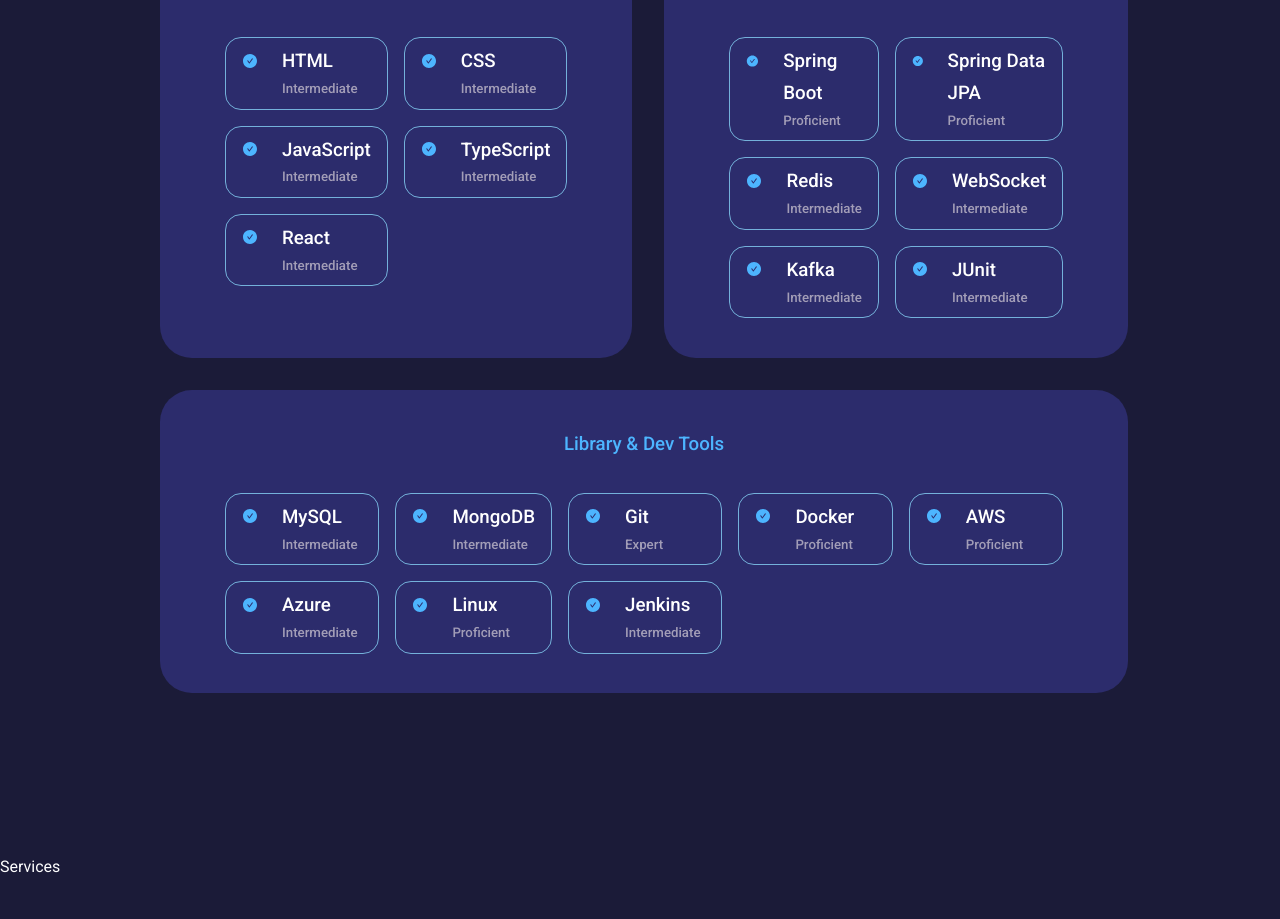
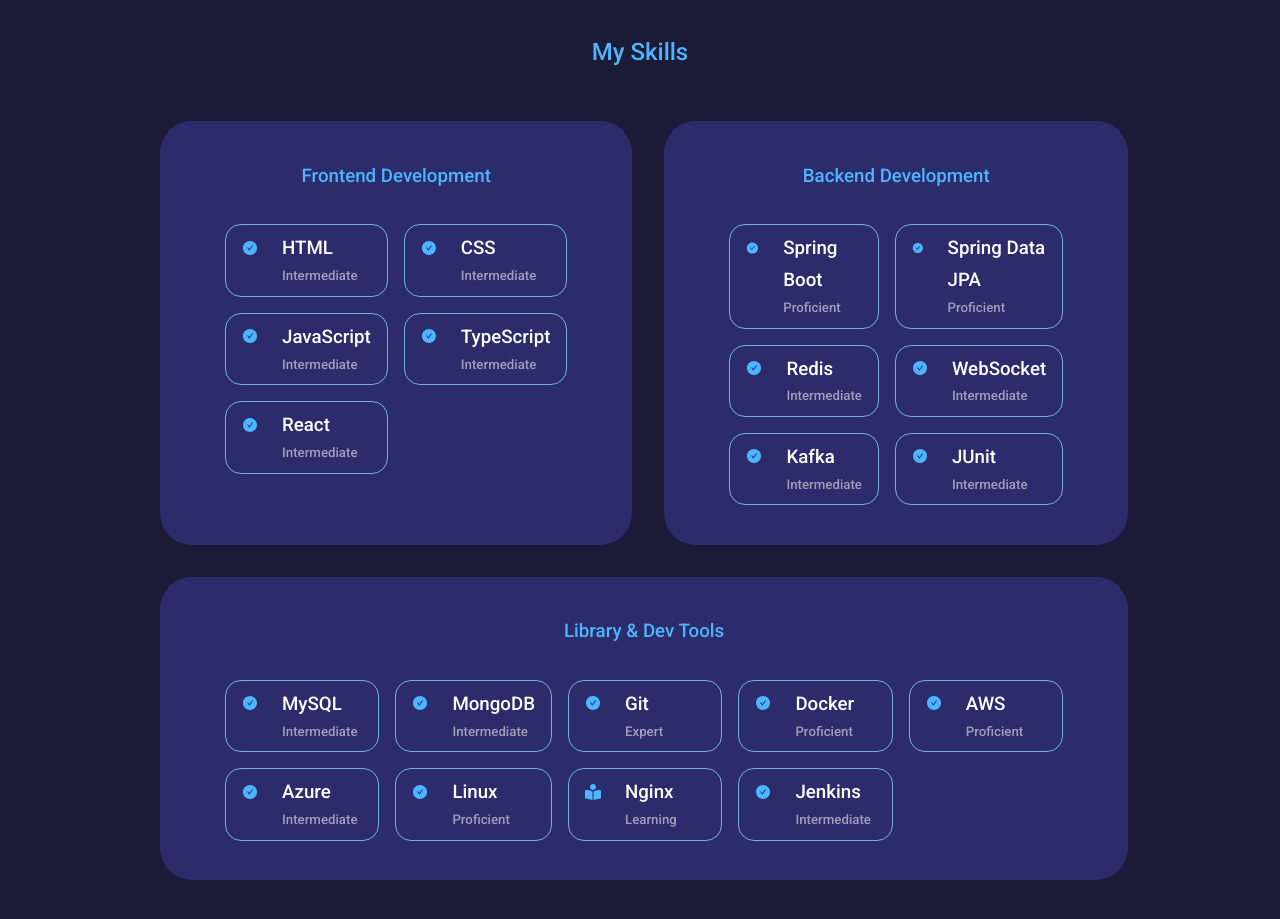
Before and after one commit to xiexixixi/yxhp, a React (Create React App) app: page / in a window 1280 px wide. Shown: the part 1865-2784 px from the top of the page. Built offline with nearby package versions, Linux system fonts and the light colour scheme.

Commit message:
change experience to skills, add new experience section

```diff
--- a/src/App.tsx
+++ b/src/App.tsx
@@ -1,11 +1,11 @@
 import React from 'react';
 import Header from './components/header/Header';
-import logo from './logo.svg';
 import './App.css';
 import ThemeContextProvider from './contexts/ThemeContextProvider';
 import Nav from './components/nav/Nav';
 import About from './components/about/About';
-import Skills from './components/experience/Skills';
+import Experience from './components/experience/Experience';
+import Skills from './components/skills/Skills';
 import Services from './components/Services/Services';
 import Portfolio from './components/portfolio/Portfolio';
 import Testimonials from './components/testimonials/Testimonials';
@@ -20,6 +20,7 @@
         <Header/>
         <Nav/>
         <About/>
+        <Experience/>
         <Skills/>
         <Services/>
         <Portfolio/>
--- /dev/null
+++ b/src/components/experience/Experience.tsx
@@ -0,0 +1,9 @@
+import React from 'react'
+
+const Experience = () => {
+  return (
+    <section>Experience</section>
+  )
+}
+
+export default Experience
--- a/src/components/experience/Skill.tsx
+++ /dev/null
@@ -1,23 +0,0 @@
-import React from 'react'
-import './skill.css'
-import { AiFillCheckCircle } from 'react-icons/ai'
-import { SkillDetail, Proficiency } from './Skills'
-
-import { FaBookReader } from 'react-icons/fa'
-
-const Skill: React.FC<SkillDetail> = (props) => {
-  return (
-    <div className='skilldetail'>
-      {props.proficiency === Proficiency.Learning ?
-        <FaBookReader className='skilldetail__icon' /> :
-        <AiFillCheckCircle className='skilldetail__icon' />}
-
-      <div className='skilldetail__text'>
-        <h3>{props.name}</h3>
-        <h5>{props.proficiency}</h5>
-      </div>
-    </div>
-  )
-}
-
-export default Skill
--- a/src/components/experience/skill.css
+++ /dev/null
@@ -1,21 +0,0 @@
-.skilldetail {
-    display: flex;
-    gap: 1.5rem;
-    border-radius: 1rem;
-    border: 1px solid var(--color-border);
-    /* margin: 0rem 0.5rem; */
-    padding: 0.5rem 1rem;
-}
-
-.skilldetail:hover {
-    background:var(--color-bg-variant);
-}
-
-.skilldetail__icon {
-    margin-top: 0.4rem;
-    color: var(--color-primary);
-}
-
-.skilldetail__text h5 {
-    color: var(--color-light);
-}
--- /dev/null
+++ b/src/components/skills/SkillItem.tsx
@@ -0,0 +1,40 @@
+import React from 'react'
+import { AiFillCheckCircle } from 'react-icons/ai'
+import { SkillDetail, Proficiency } from './Skills'
+
+import { FaBookReader } from 'react-icons/fa'
+import { styled } from 'styled-components'
+
+const SkillItem: React.FC<SkillDetail> = (props) => {
+  return (
+    <SkillDetailComponent>
+      {props.proficiency === Proficiency.Learning ?
+        <SkillDetailIcon_FaBookReader className='skilldetail__icon' /> :
+        <SkillDetailIcon_FaBookReader as = {AiFillCheckCircle} className='skilldetail__icon' />}
+
+      <div className='skilldetail__text'>
+        <h3>{props.name}</h3>
+        <h5 style={{color: 'var(--color-light)'}}>{props.proficiency}</h5>
+      </div>
+    </SkillDetailComponent>
+  )
+}
+
+export default SkillItem
+
+const SkillDetailComponent = styled.div`
+  display: flex;
+  gap: 1.5rem;
+  border-radius: 1rem;
+  border: 1px solid var(--color-border);
+  /* margin: 0rem 0.5rem; */
+  padding: 0.5rem 1rem;
+
+  &:hover {
+    background:var(--color-bg-variant);
+  }
+`
+const SkillDetailIcon_FaBookReader = styled(FaBookReader)`
+  margin-top: 0.4rem;
+  color: var(--color-primary);
+`
--- a/src/components/experience/Skills.tsx
+++ b/src/components/skills/Skills.tsx
@@ -1,7 +1,7 @@
 import React from 'react'
-import './experience.css'
+import './skills.css'
 
-import Skill from './Skill'
+import SkillItem from './SkillItem'
 
 
 export enum Proficiency {
@@ -44,7 +44,7 @@
   { name: "AWS", proficiency: Proficiency.Experienced, category: Category.Other },
   { name: "Azure", proficiency: Proficiency.Intermediate, category: Category.Other },
   { name: "Linux", proficiency: Proficiency.Experienced, category: Category.Other },
-  // {name: "Nginx", proficiency:Proficiency.Intermediate, category:Category.Other},
+  {name: "Nginx", proficiency:Proficiency.Learning, category:Category.Other},
   { name: "Jenkins", proficiency: Proficiency.Intermediate, category: Category.Other },
 ]
 const Skills = () => {
@@ -58,7 +58,7 @@
           <div className="experience__content">
             {skills.map((sk, index) => (
               sk.category === Category.Frontend ?
-                <Skill key={index} name={sk.name} proficiency={sk.proficiency} category={Category.Frontend} /> : null
+                <SkillItem key={index} name={sk.name} proficiency={sk.proficiency} category={Category.Frontend} /> : null
             ))}
           </div>
         </div>
@@ -69,7 +69,7 @@
 
             {skills.map((sk, index) => (
               sk.category === Category.Backend ?
-                <Skill key={index} name={sk.name} proficiency={sk.proficiency} category={Category.Frontend} /> : null
+                <SkillItem key={index} name={sk.name} proficiency={sk.proficiency} category={Category.Frontend} /> : null
             ))}
           </div>
         </div>
@@ -79,7 +79,7 @@
           <div className="experience__content">
             {skills.map((sk, index) => (
               sk.category === Category.Other ?
-                <Skill key={index} name={sk.name} proficiency={sk.proficiency} category={Category.Frontend} /> : null
+                <SkillItem key={index} name={sk.name} proficiency={sk.proficiency} category={Category.Frontend} /> : null
             ))}
           </div>
         </div>
```
Also changed, not shown: src/components/header/header.css (+6 -5 lines), src/components/skills/skills.css (renamed from src/components/experience/experience.css).
